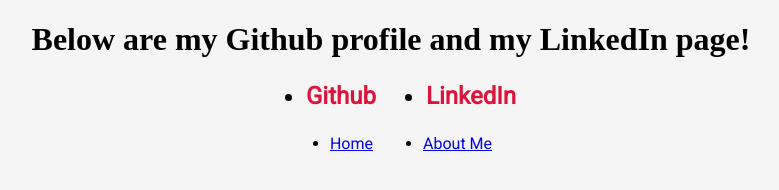
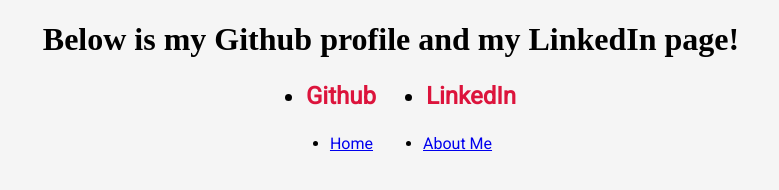
Before and after one commit to BodiAli/basic-info-site, a website: page src/contact-me.html in a window 1280 px wide. Shown: the whole page, without its empty margins (249-1028 px from the left). Drawn offline with Linux system fonts and the light colour scheme.

Commit message:
Fix: grammer

```diff
--- a/src/contact-me.html
+++ b/src/contact-me.html
@@ -9,7 +9,7 @@
     <title>Contact Me</title>
   </head>
   <body>
-    <h1>Below are my Github profile and my LinkedIn page!</h1>
+    <h1>Below is my Github profile and my LinkedIn page!</h1>
     <ul>
       <li>
         <a target="_blank" rel="noreferrer" href="https://github.com/BodiAli">Github</a>
```
